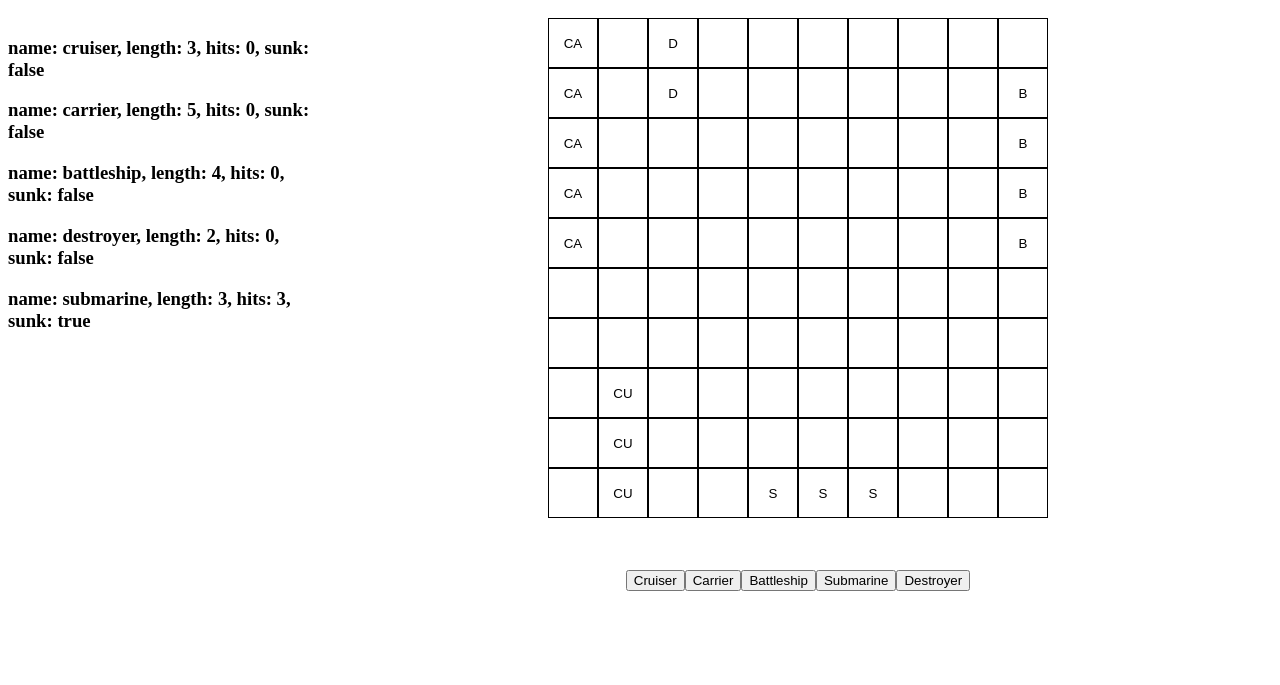
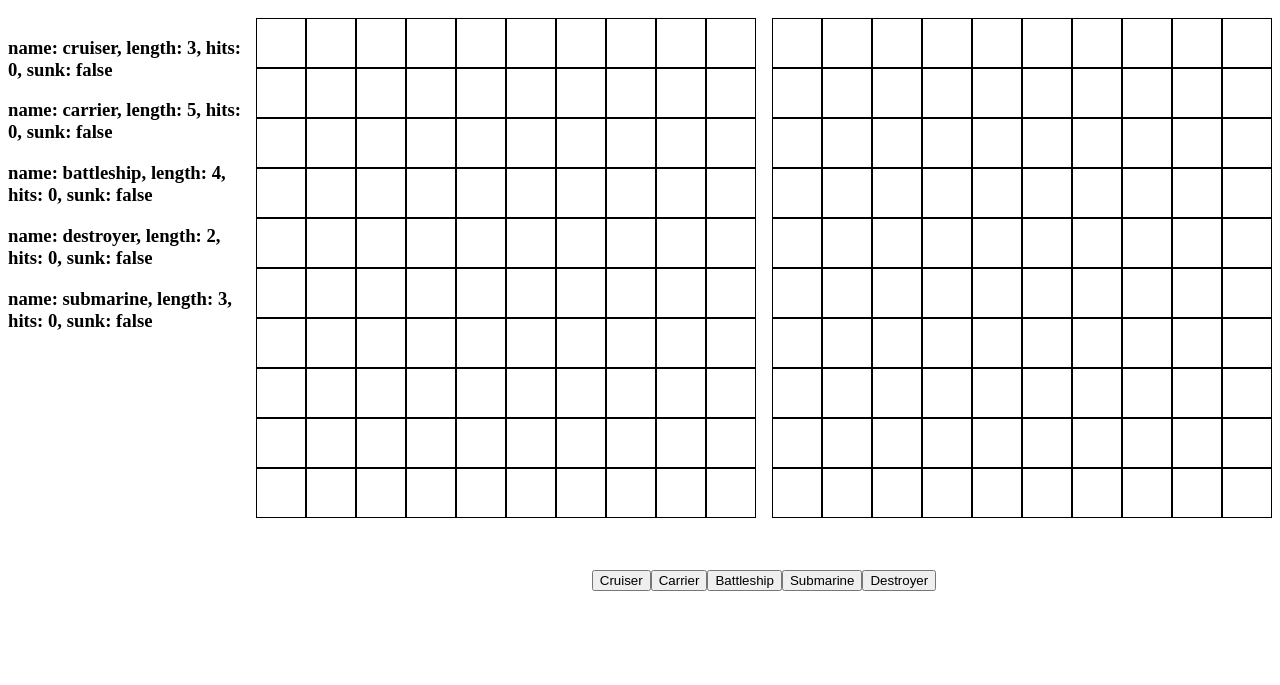
Before and after one commit to AlexBuly/project-battleship, a website with bundled scripts: page index.html in a window 1280 px wide. Shown: the part 115-800 px from the top of the page. Built offline with nearby package versions, Linux system fonts and the light colour scheme.

Commit message:
Add boards for player and computer

```diff
--- a/index.html
+++ b/index.html
@@ -24,7 +24,10 @@
         <button>Submarine</button>
         <button>Destroyer</button>
       </div>
-      <div class="board"></div>
+      <div class="boards">
+        <div class="player-board"></div>
+        <div class="computer-board"></div>
+      </div>
     </div>
   </body>
 </html>
--- a/interface.js
+++ b/interface.js
@@ -3,6 +3,18 @@
 import { GameController } from "./script.js";
 
  function GameDisplay() {
+   const displayBoard = (board, className, parent) => {
+      board.forEach((row, rowIndex) => {
+         row.forEach((colIndex) => {
+            const cellButton = document.createElement("button");
+            cellButton.classList.add(className);
+            cellButton.dataset.row = rowIndex;
+            cellButton.dataset.column = colIndex;
+            cellButton.textContent = board[rowIndex][colIndex];
+            parent.appendChild(cellButton);
+         });
+      })
+   }
     const game = GameController();
     const carrier = game.getCarrier();
     const cruiser = game.getCrusier();
@@ -10,20 +22,11 @@ import { GameController } from "./script.js";
     const destroyer = game.getDestroyer();
     const battleship = game.getBattleship();
 
-    let currentShip;
+    const getplayerBoard = game.getPlayerBoard();
+    const getComputerBoard = game.getComputerBoard();
 
-    const board = game.getBoard();
-    const gameBoard = document.querySelector(".board");
-
-    game.insert(carrier, board, 0, 0, "down");
-    game.insert(destroyer, board, 0, 2, "down");
-    game.insert(submarine, board, 9, 4, "right");
-    game.insert(battleship, board, 1, 9, "down");
-    game.insert(cruiser, board, 9, 1, "up");
-
-    game.playRound(board, 9, 4);
-    game.playRound(board, 9, 5);
-    game.playRound(board, 9, 6);
+    const playerBoard = document.querySelector(".player-board");
+    const computerBoard = document.querySelector(".computer-board");
 
     const cruiserInfo = document.querySelector(".cruiser-info");
     cruiserInfo.textContent = cruiser.shipDetails();
@@ -36,17 +39,8 @@ import { GameController } from "./script.js";
     const submarineInfo = document.querySelector(".submarine-info");
     submarineInfo.textContent = submarine.shipDetails();
 
-
-    board.forEach((row, rowIndex) => {
-              row.forEach((cell, colIndex) => {
-              const cellButton = document.createElement("button");
-              cellButton.classList.add("cell");
-              cellButton.dataset.row = rowIndex;
-              cellButton.dataset.column = colIndex;
-              cellButton.textContent = board[rowIndex][colIndex];
-              gameBoard.appendChild(cellButton);
-              });
-          });
+    displayBoard(getplayerBoard, "player-cell", playerBoard);
+    displayBoard(getComputerBoard, "computer-cell", computerBoard)
 
     const clickHandler = (e) => {
        const selectedColumn = e.target.dataset.column;
--- a/script.js
+++ b/script.js
@@ -28,6 +28,17 @@ export function Ship() {
 }
 
 export function Gameboard () {
+    const addBoard = (array) => {
+        const rows = 10;
+        const columns = 10;
+
+        for (let i = 0; i < rows; i++) {
+            array[i] = [];
+            for (let j = 0; j < columns; j++) {
+                array[i][j] = "";
+            }
+        }
+    }
     const ship = Ship();
 
     const carrier = ship.addShip("carrier", 5);
@@ -37,18 +48,14 @@ export function Gameboard () {
     const battleship = ship.addShip("battleship", 4);
 
 
-    const gridCells = [];
-    const rows = 10;
-    const columns = 10;
+    const playerBoard = [];
+    const computerBoard = [];
 
-    for (let i = 0; i < rows; i++) {
-      gridCells[i] = [];
-      for (let j = 0; j < columns; j++) {
-        gridCells[i][j] = "";
-      }
-    }
+    addBoard(playerBoard);
+    addBoard(computerBoard);
 
-    const getBoard = () => gridCells;
+    const getPlayerBoard = () => playerBoard;
+    const getComputerBoard = () => computerBoard;
 
     const placeShip = (shipName, array, rowStart, colStart, direction) => {
         let marking
@@ -112,7 +119,17 @@ export function Gameboard () {
     const getCrusier = () => cruiser;
     const getDestroyer = () => destroyer;
 
-    return {placeShip, getBoard, recieveAttack, getCarrier, getBattleship, getSubmarine, getCrusier, getDestroyer}
+    return {placeShip, getPlayerBoard, getComputerBoard, recieveAttack, getCarrier, getBattleship, getSubmarine, getCrusier, getDestroyer}
+}
+
+export function Player() {
+    const addPlayer = (name, gameboard) => {
+        return {
+            name,
+            gameboard,
+        }
+    }
+    return {addPlayer}
 }
 
  export function GameController() {
@@ -128,7 +145,8 @@ export function Gameboard () {
     return {
             insert,
             playRound,
-            getBoard: board.getBoard,
+            getPlayerBoard: board.getPlayerBoard,
+            getComputerBoard: board.getComputerBoard,
             getCarrier: board.getCarrier,
             getBattleship: board.getBattleship,
             getSubmarine: board.getSubmarine,
--- a/style.css
+++ b/style.css
@@ -27,7 +27,12 @@ button {
     justify-content: center;
 }
 
-.board {
+.boards {
+    display: flex;
+    gap: 1em;
+}
+
+.player-board, .computer-board {
     display: grid;
     grid-template-rows: repeat(10, 1fr);
     grid-template-columns: repeat(10, 1fr);
@@ -37,12 +42,12 @@ button {
     grid-row: 2;
 }
 
-.cell {
+.player-cell, .computer-cell {
     border: 1px solid black;
     background-color: white;
 }
 
-.cell:hover {
+.player-cell:hover, .computer-cell:hover {
     background-color: rgb(214, 210, 210);
 }
 
```
